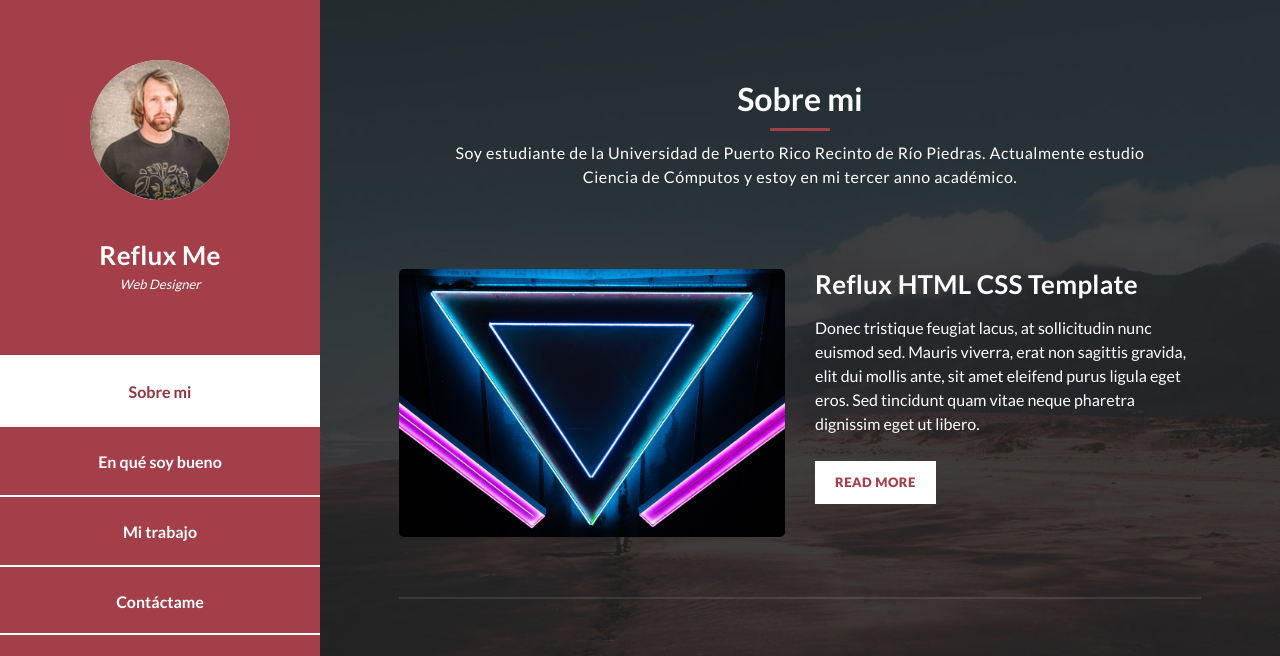
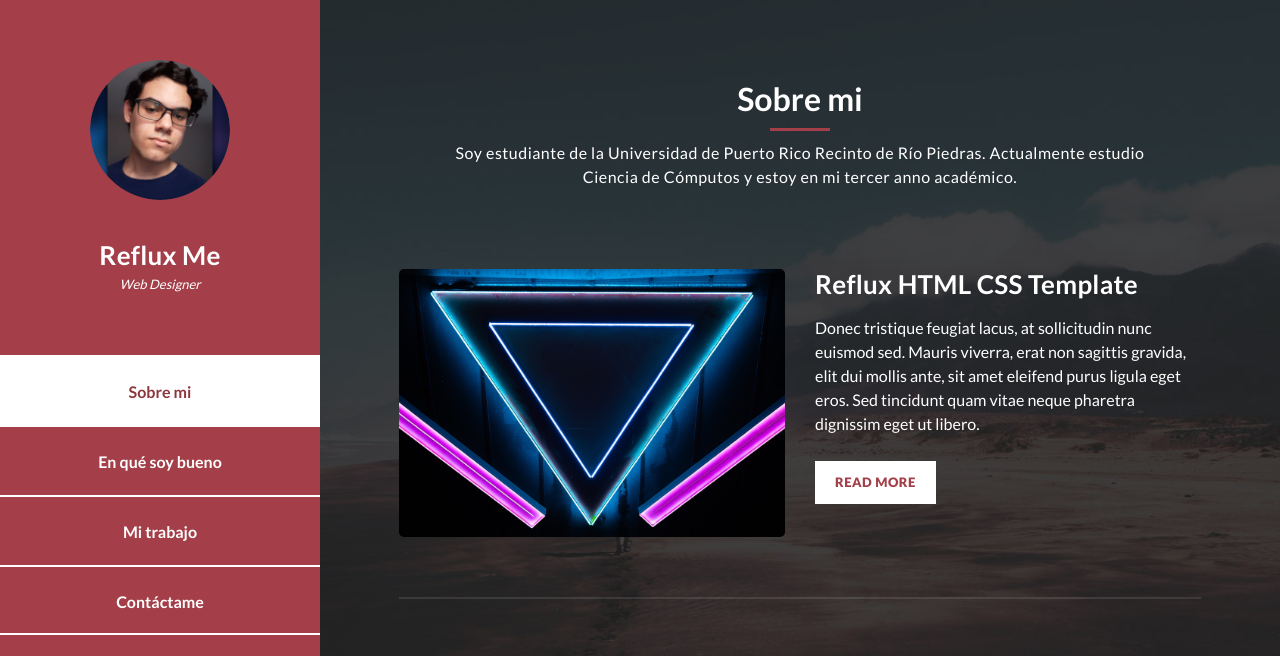
Before and after one commit to y-osorio/info, a plain HTML site: page index.html in a window 1280 px wide. Shown: the top 656 px of the page. Drawn offline with Linux system fonts and the light colour scheme.

Commit message:
Añadí foto de perfil

```diff
--- a/index.html
+++ b/index.html
@@ -37,7 +37,7 @@ https://templatemo.com/tm-531-reflux
           <i class="fa fa-times" id="menu-close"></i>
           <div class="container">
             <div class="image">
-              <a href="#"><img src="assets/images/author-image.jpg" alt="" /></a>
+              <a href="#"><img src="assets/images/profile_photo.png" alt="" /></a>
             </div>
             <div class="author-content">
               <h4>Reflux Me</h4>
```
Also changed, not shown: assets/images/profile_photo.png (added).
